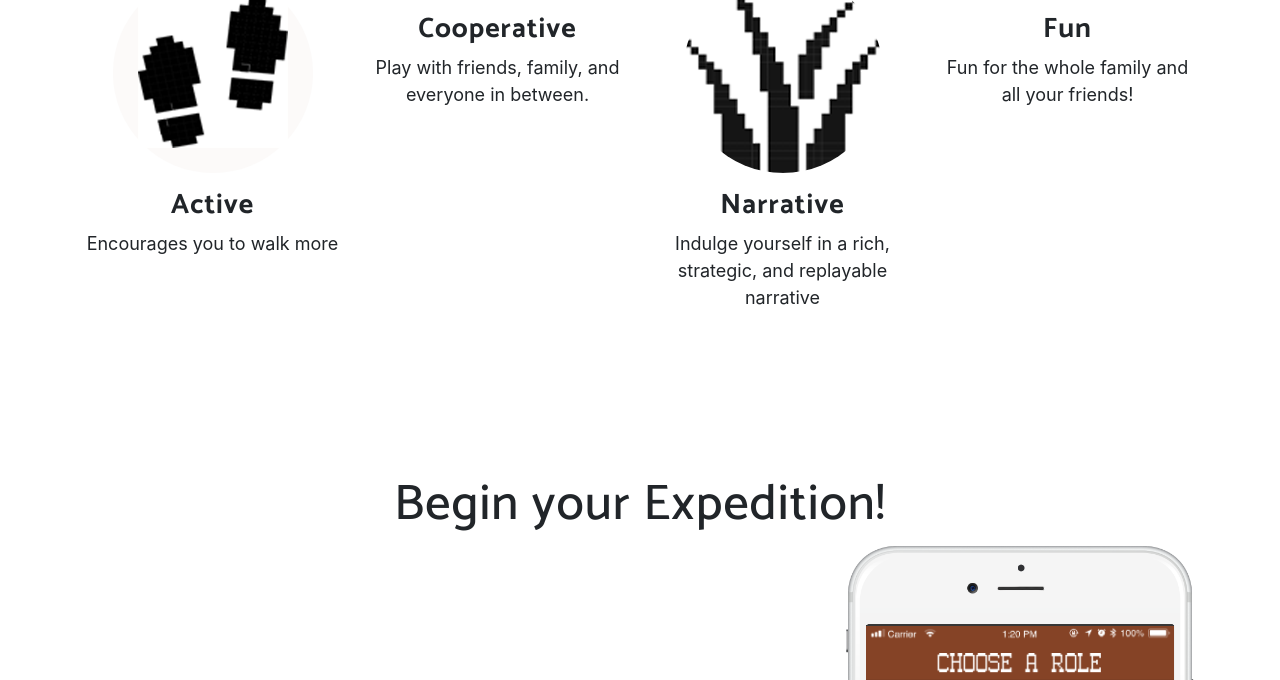
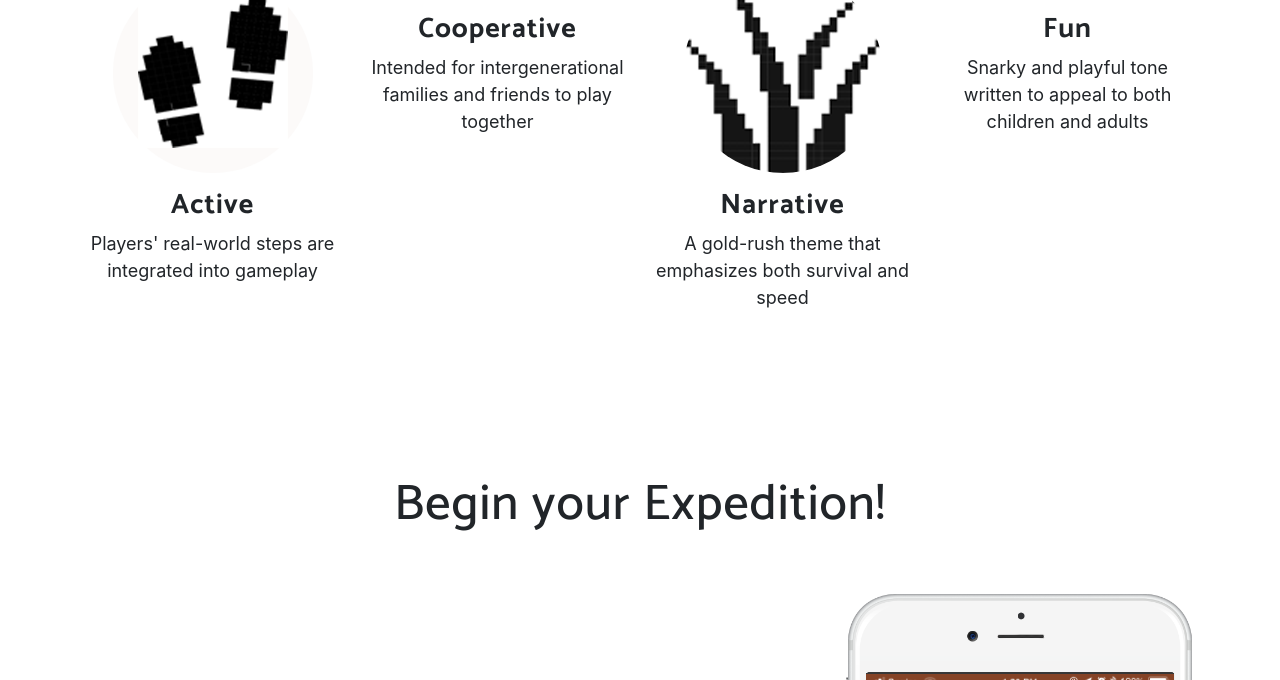
Before and after one commit to sce5360/theEurekaTrailWebsite, a website with bundled scripts: page index.html in a window 1280 px wide. Shown: the part 2719-3399 px from the top of the page. Built offline with nearby package versions, Linux system fonts and the light colour scheme; files whose address does not match are found by name; a web font is replaced by a local one.

Commit message:
Updated key features text and uploaded Audrey's photo.

```diff
--- a/index.html
+++ b/index.html
@@ -139,7 +139,7 @@
           <img src="img/icons/active1.png" class="rounded-circle z-depth-1">
         </div>
         <h3 class="font-weight-bold mt-3 mb-2">Active</h3>
-        <p class="grey-text">Encourages you to walk more</p>
+        <p class="grey-text">Players' real-world steps are integrated into gameplay</p>
       </div>
 
       <!-- Cooperative -->
@@ -149,7 +149,7 @@
         </div>
         <h3 class="font-weight-bold mt-3 mb-2">Cooperative</h3>
         <!-- <p class="grey-text"><strong>Wagon Master</strong></p> -->
-        <p class="grey-text">Play with friends, family, and everyone in between.</p>
+        <p class="grey-text">Intended for intergenerational families and friends to play together</p>
       </div>
 
       <!-- Narrative -->
@@ -159,7 +159,7 @@
         </div>
         <h3 class="font-weight-bold mt-3 mb-2">Narrative</h3>
         <!-- <p class="grey-text"><strong>Wagon Master</strong></p> -->
-        <p class="grey-text">Indulge yourself in a rich, strategic, and replayable narrative</p>
+        <p class="grey-text">A gold-rush theme that emphasizes both survival and speed</p>
       </div>
 
       <!-- Fun -->
@@ -169,7 +169,7 @@
         </div>
         <h3 class="font-weight-bold mt-3 mb-2">Fun</h3>
         <!-- <p class="grey-text"><strong>Wagon Master</strong></p> -->
-        <p class="grey-text">Fun for the whole family and all your friends!</p>
+        <p class="grey-text">Snarky and playful tone written to appeal to both children and adults</p>
       </div>
 
     </div>
@@ -178,6 +178,7 @@
 <section class='characterSection' id="game2">
   <div class="container">
     <h2 class="section-heading text-center">Begin your Expedition!</h2>
+    <br><br>
     <div class="row">
       <div class="col-lg-7 my-auto">
         <div class="header-content mx-auto">
@@ -323,10 +324,9 @@
         <!-- Audrey -->
         <div class="col-lg-3 col-md-6 mb-5">
           <div class="avatar mx-auto">
-            <img src="img/team/default.png" class="rounded-circle z-depth-1">
+            <img src="img/team/audrey_snyder.png" class="rounded-circle z-depth-1">
           </div>
           <h4 class="font-weight-bold mt-3 mb-2">Audrey Snyder</h4>
-          <!-- <p class="grey-text mb-1"><strong>Title One</strong></p> -->
           <p class="grey-text mb-1">Writer & UX Designer</p>
         </div>
 
@@ -409,6 +409,11 @@
             <i class="fab fa-instagram"></i>
           </a>
         </li>
+        <li class="list-inline-item">
+          <a target="_blank" href="https://www.instagram.com/theeurekatrail/">
+            <i class="fab fa-twitter"></i>
+          </a>
+        </li>
       </div>
       <p>&copy; The Eureka Trail 2020. All Rights Reserved.</p>
       <li class="list-inline-item">
```
